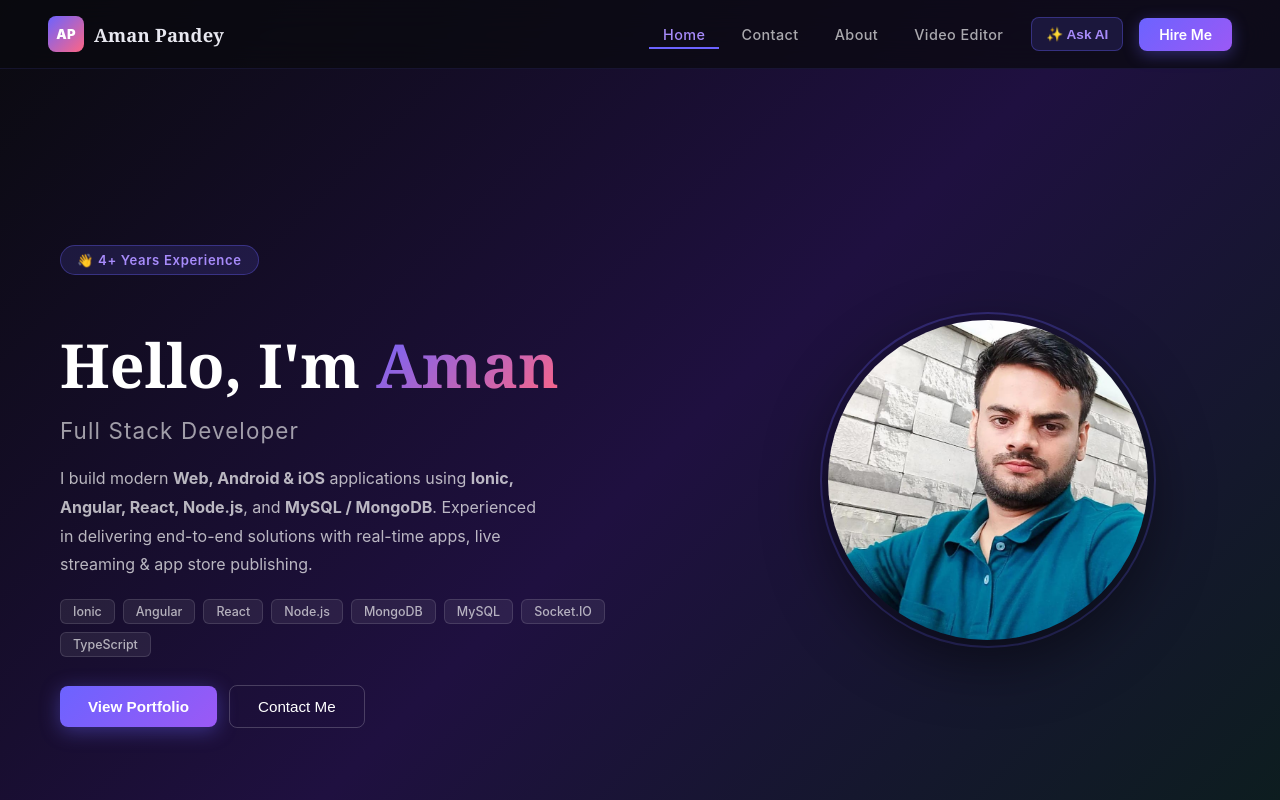
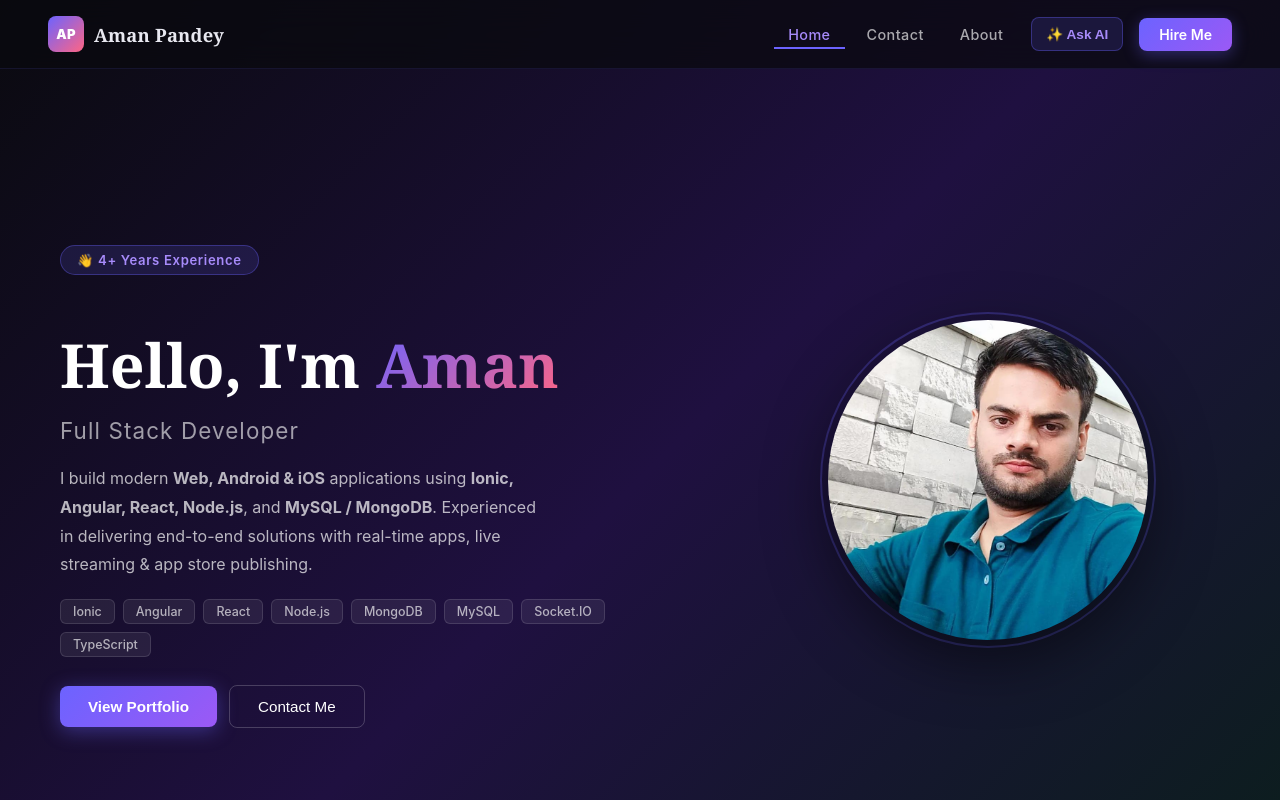
Before and after one commit to Aman3157/PortfolioAman.pandey3157, a React (Create React App) app: page / in a window 1280 px wide. Shown: the top 800 px of the page. Built offline with nearby package versions, Linux system fonts and the light colour scheme.

Commit message:
add site map

```diff
--- a/src/component/header.js
+++ b/src/component/header.js
@@ -51,7 +51,7 @@ function Header() {
     { label: "Home", to: "/" },
     { label: "Contact", to: "/contact" },
      { label: "About", to: "/about" },
-      { label: "Video Editor", to: "/video" },
+      // { label: "Video Editor", to: "/video" },
 
   ];
 
```
